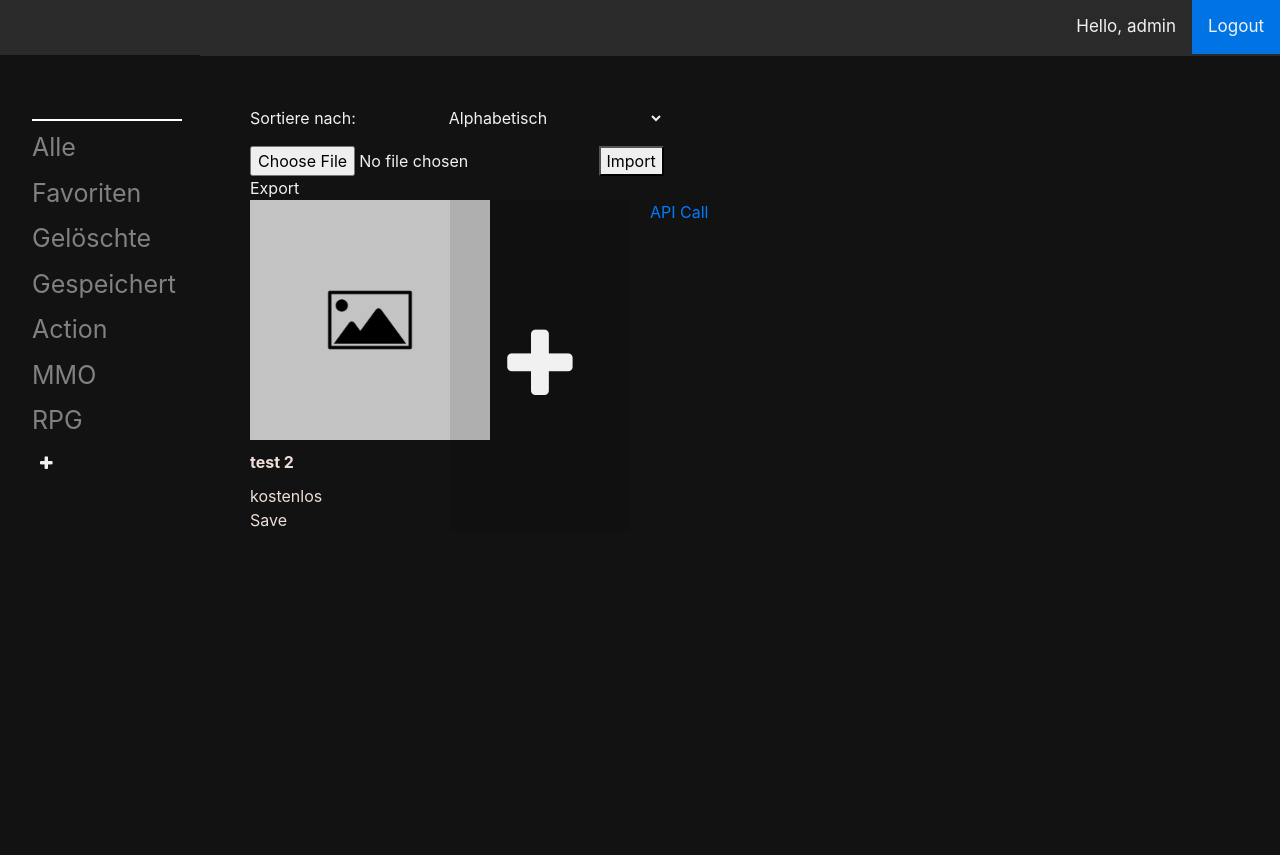
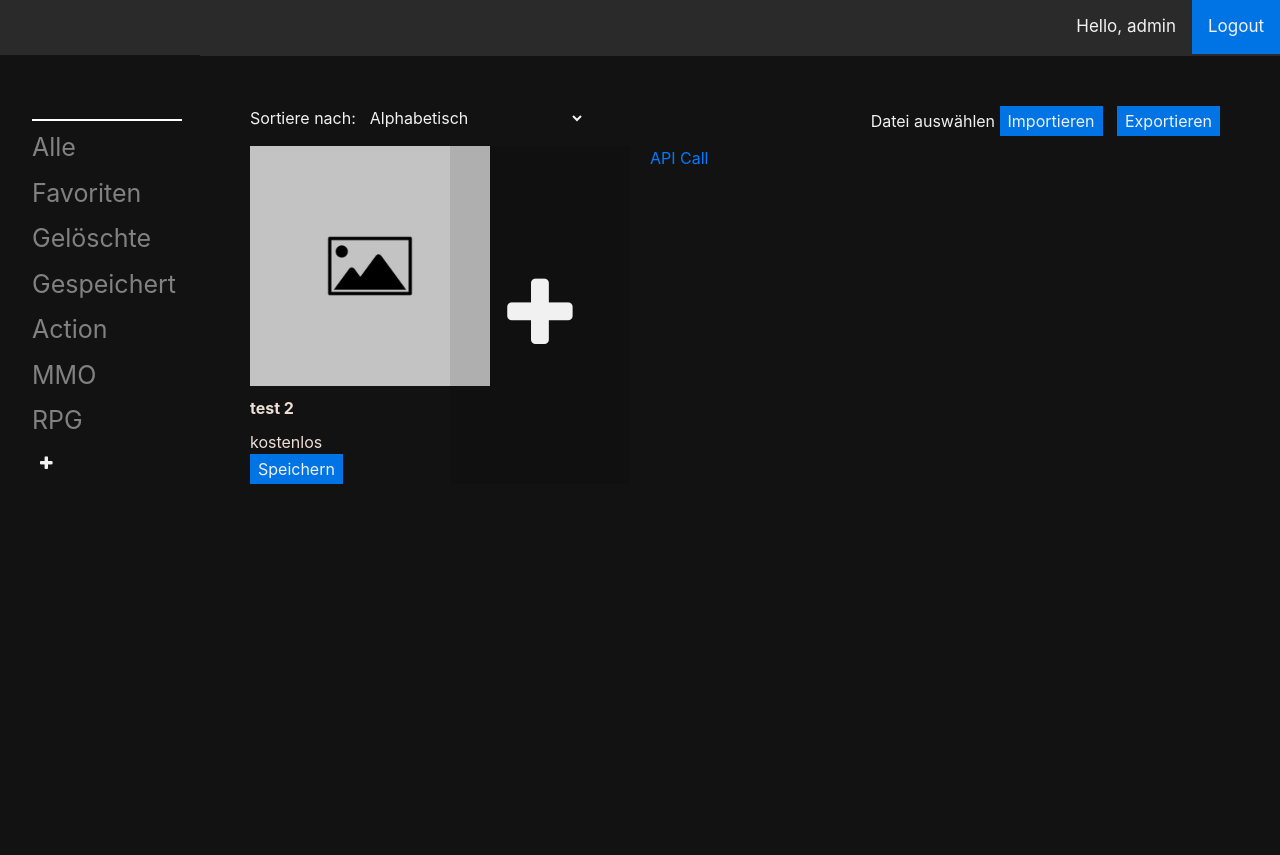
Before and after one commit to Funf-Steht-fur-Lifestyle/game-launcher, a Django app: page /app/ in a window 1280 px wide. Run offline with Django 4.2, Linux system fonts and the light colour scheme; a user stored in the database is signed in; data comes from the database, SQL or seed files in the repository; both versions use the stored data as it was after the commit; some libraries are stand-ins or nearby versions.

Commit message:
[fix] few bugs.

```diff
--- a/myapp/static/assets/css/base.css
+++ b/myapp/static/assets/css/base.css
@@ -16,22 +16,7 @@ body, html {
   text-decoration: none;
 }
 
-.sorting {
-  display: inline-block;
-}
 
-.s {
-  display: flex;
-  justify-content: space-between;
-}
-
-.import-export {
-  float: right;
-}
-
-.import-export a {
-  color: #F1F1F1;
-}
 
 .description {
   overflow: hidden;
--- /dev/null
+++ b/myapp/static/assets/css/selection_import_bar.css
@@ -0,0 +1,34 @@
+#import-form {
+  display: inline-block;
+}
+
+.sorting {
+  display: flex;
+  justify-content: space-between;
+}
+
+.s {
+  display: flex;
+  justify-content: space-between;
+}
+
+#standard-select {
+  margin-left: 10px;
+}
+
+.import-export {
+  float: right;
+}
+
+.import-export a {
+  color: #F1F1F1;
+}
+
+#export-csv-btn,
+#import-csv-btn,
+#save-game-btn {
+  background-color: #0074E4;
+  border-color: transparent;
+  color: #F1F1F1;
+  margin-right: 10px;
+}
--- a/myapp/templates/category/favorite.html
+++ b/myapp/templates/category/favorite.html
@@ -12,10 +12,10 @@
       {% for favorite in favorites %}
         {% if favorite.game.deleted == False and favorite.user.username == request.user.username %}
           <div class="grid-item">
-            <a href="game/{{ game.id }}">
+            <a href="/app/game/{{ favorite.game.id }}">
               <span><div class="game-img"><img src="{{ favorite.game.thumbnail.url }}"></div></span>
               <span><div class="game-title">{{ favorite.game.name }}</div></span>
-              <span><div class="game-price">33,45 €</div></span>
+              <span><div class="game-price">{{ favorite.game.get_price }}</div></span>
             </a>
             <div href="#" class="favorite-button marked" title="Unmark from favorite">
                <button class="mark-game-as-favorite-btn inline button" type="button" name="button" data-form-url="{% url 'unmark_game_as_favorite' game_id=favorite.game.pk user_id=request.user.pk %}"><span class="fa fa-heart fa-1x"></span></a>
--- a/myapp/templates/core/base.html
+++ b/myapp/templates/core/base.html
@@ -6,8 +6,8 @@
   <head>
     {% block stylesheets %}
       <link rel="stylesheet" href="{% static 'assets/css/base.css' %}" />
+      <link rel="stylesheet" href="{% static 'assets/css/popup.css' %}" />
       <link rel="stylesheet" href="{% static 'assets/css/bootstrap.min.css' %}" />
-      <link rel="stylesheet" href="{% static 'assets/css/popup.css' %}" />
       <link rel="stylesheet" href="https://cdnjs.cloudflare.com/ajax/libs/font-awesome/4.7.0/css/font-awesome.min.css">
     {% endblock stylesheets %}
     <title>Game Launcher</title>
@@ -17,21 +17,12 @@
     {% include 'core/navbar.html' %}
     {% include 'core/topnav.html' %}
 
-    {% block popupscripts %}
+    {% block scripts %}
       <script src="{% static 'assets/js/jquery-3.2.1.min.js' %}"></script>
       <script src="{% static 'assets/js/popper.min.js' %}"></script>
       <script src="{% static 'assets/js/bootstrap.min.js' %}"></script>
       <script src="{% static 'assets/js/jquery.bootstrap.modal.forms.js' %}"></script>
-      <script type="text/javascript">
-        $(function() {
-          $("#add-category-btn").modalForm({formURL: "{% url 'category_add' %}"});
-          $(".edit-category-btn").each(function() {
-          $(this).modalForm({
-            formURL: $(this).data("form-url")
-          });
-        });
-      </script>
-    {% endblock popupscripts %}
+    {% endblock scripts %}
 
     {% block content %}{% endblock content %}
 
--- a/myapp/templates/core/index.html
+++ b/myapp/templates/core/index.html
@@ -6,30 +6,12 @@
   {% block extrastylesheets %}
     <link rel="stylesheet" href="{% static 'assets/css/game_displayer.css' %}" />
     <link rel="stylesheet" href="{% static 'assets/css/selection_menu.css' %}" />
+    <link rel="stylesheet" href="{% static 'assets/css/selection_import_bar.css' %}" />
   {% endblock extrastylesheets %}
 
   <div class="content">
     <div class="sorting">
-      <div class="s">
-        <span><p>Sortiere nach: </p></span>
-        <div class="select">
-          <select id="standard-select">
-            <option id="name" value="1">Alphabetisch</option>
-            <option id="price" value="2">Pries: Aufsteigend</option>
-            <option id="-price" value="3">Pries: Absteigend</option>
-            <option id="" value="4">Bewertung: Aufsteigend</option>
-            <option id="" value="5">Bewertung: Absteigend</option>
-          </select>
-        </div>
-      </div>
-      <div class="import-export">
-        <form id="import-form" action="" method="post" enctype="multipart/form-data">
-          <input id="file" type="file" name="file">
-          <button type="submit">Import</button>
-        </form>
-          <!-- <span><a href="{% url 'import_csv' %}">Import</a></span> -->
-        <span><a href="{% url 'export_csv' %}">Export</a></span>
-      </div>
+      {% include 'core/selection_import_header.html' %}
     </div>
     <div class="grid">
       {% for game in games %}
@@ -39,7 +21,7 @@
           <div class="game-title">{{ game.name }}</div>
           <div class="game-price">{{ game.get_price }}</div>
           </a>
-          <a href="{% url 'save_game_to_library' game_id=game.id user_id=request.user.id %}">Save</a>
+          <button id="save-game-btn" type="button" name="button" data-form-url="{% url 'save_game_to_library' game_id=game.id user_id=request.user.id %}">Speichern</button>
         </div>
       {% endfor %}
 
@@ -58,11 +40,18 @@
     <script type="text/javascript">
       $(function () {
         $("#add-game-btn").modalForm({formURL: "{% url 'game_add' %}"});
+        $("#save-game-btn").click(function () {
+          window.location.href = $(this).data("form-url");
+        });
         $("#add-category-btn").modalForm({formURL: "{% url 'category_add' %}"});
         $(".mark-game-as-favorite-btn").each(function () {
           $(this).click(function () {
             window.location.href = $(this).data("form-url");
           });
+        });
+        $("#export-csv-btn").click(function () {
+          alert('clicked')
+          window.location.href = "{% url 'export_csv' %}";
         });
         $("#import-form").submit(function (e) {
             e.preventDefault();
@@ -87,6 +76,10 @@
           var id = $(this).val();
           window.location.href = `/app/sortBy=${value}&sortId=${id}`;
         });
+
+        $("#file").change(function () {
+          $("#lable_file").html($(this).val().split("\\").splice(-1,1)[0] || "Datei auswählen");
+        });
       });
 
       $("#standard-select").val({{ sort_id }});
--- /dev/null
+++ b/myapp/templates/core/selection_import_header.html
@@ -0,0 +1,20 @@
+<div class="s">
+  <span><p>Sortiere nach: </p></span>
+  <div class="select">
+    <select id="standard-select">
+      <option id="name" value="1">Alphabetisch</option>
+      <option id="price" value="2">Preis: Aufsteigend</option>
+      <option id="-price" value="3">Preis: Absteigend</option>
+      <option id="" value="4">Bewertung: Aufsteigend</option>
+      <option id="" value="5">Bewertung: Absteigend</option>
+    </select>
+  </div>
+</div>
+<div class="import-export">
+  <form id="import-form" action="" method="post" enctype="multipart/form-data">
+    <input id="file" type="file" name="file" style="display: none;">
+    <label for="file" id="lable_file">Datei auswählen</label>
+    <button type="submit" id="import-csv-btn">Importieren</button>
+  </form>
+  <span><button id="export-csv-btn" type="button" name="button">Exportieren</button></span>
+</div>
--- a/myapp/templates/game/saved.html
+++ b/myapp/templates/game/saved.html
@@ -3,9 +3,10 @@
 {% load static %}
 
 {% block content %}
+
   {% block extrastylesheets %}
+    <link rel="stylesheet" href="{% static 'assets/css/game_displayer.css' %}" />
     <link rel="stylesheet" href="{% static 'assets/css/game.css' %}" />
-    <link rel="stylesheet" href="{% static 'assets/css/game_displayer.css' %}" />
   {% endblock extrastylesheets %}
 
   <div class="grid-container">
@@ -74,4 +75,5 @@
       });
     </script>
   {% endblock extrascripts %}
+
 {% endblock content %}
```
Also changed, not shown: myapp/templates/category/my_library_page.html (+2 -16 lines), myapp/templates/category/page.html (+3 -16 lines), myapp/templates/game/page.html (+3 -6 lines), myapp/templates/import.html (deleted, +0 -7 lines), db.sqlite3, myapp/static/assets/css/selection_menu.css (line endings or trailing spaces).
